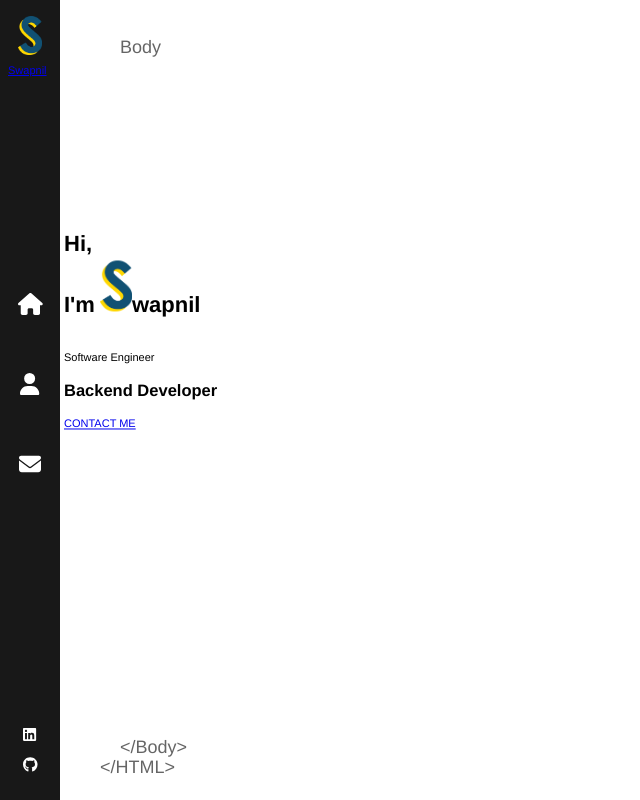
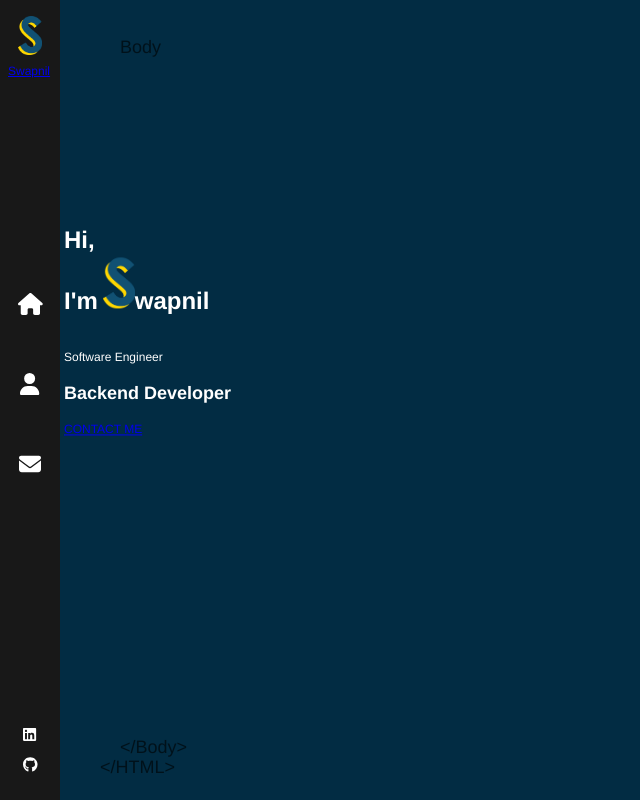
Before and after one commit to SwapnilAryan97/react_portfolio, a React (Create React App) app: page / in a window 1280 px wide. Shown: the whole page, without its empty margins (0-640 px from the left). Built offline with nearby package versions, Linux system fonts and the light colour scheme.

Commit message:
Add text to screen ratio

```diff
--- a/src/index.css
+++ b/src/index.css
@@ -1,13 +1,17 @@
 
 html {
-  font-size: 62.5%;
+  font-size: 12px;
+}
+
+.html {
+  font-size: 12px; /* Default font size */
 }
 
 body {
   margin: 0;
-  font: 300 11px/1.4 'Helvetica Neue', 'sans-serif';
-  color: #000000;
-  background: #ffffff;
+  font: 300 12px/1.4 'Menlo Regular', 'Helvetica Neue', 'sans-serif';
+  color: #ffffff;
+  background: #022c43;
   overflow: hidden;
   display: block;
   -webkit-font-smoothing: antialiased;
@@ -18,3 +22,24 @@ code {
   font-family: source-code-pro, Menlo, Monaco, Consolas, 'Courier New',
     monospace;
 }
+
+
+@media all and (max-width: 50px)   {  .html  { font-size:0.1em;  } }
+@media all and (max-width: 100px)  {  .html  { font-size:0.2em;  } }
+@media all and (max-width: 200px)  {  .html  { font-size:0.4em;  } }
+@media all and (max-width: 300px)  {  .html  { font-size:0.6em;  } }
+@media all and (max-width: 400px)  {  .html  { font-size:0.8em;  } }
+@media all and (max-width: 500px)  {  .html  { font-size:1.0em;  } }
+@media all and (max-width: 600px)  {  .html  { font-size:1.2em;  } }
+@media all and (max-width: 700px)  {  .html  { font-size:1.4em;  } }
+@media all and (max-width: 800px)  {  .html  { font-size:1.6em;  } }
+@media all and (max-width: 900px)  {  .html  { font-size:1.8em;  } }
+@media all and (max-width: 1000px) {  .html  { font-size:2.0em;  } }
+@media all and (max-width: 1100px) {  .html  { font-size:2.2em;  } }
+@media all and (max-width: 1200px) {  .html  { font-size:2.4em;  } }
+@media all and (max-width: 1300px) {  .html  { font-size:2.6em;  } }
+@media all and (max-width: 1400px) {  .html  { font-size:2.8em;  } }
+@media all and (max-width: 1500px) {  .html  { font-size:3.0em;  } }
+@media all and (max-width: 1500px) {  .html  { font-size:3.2em;  } }
+@media all and (max-width: 1600px) {  .html  { font-size:3.4em;  } }
+@media all and (max-width: 1700px) {  .html  { font-size:3.6em;  } }
```
